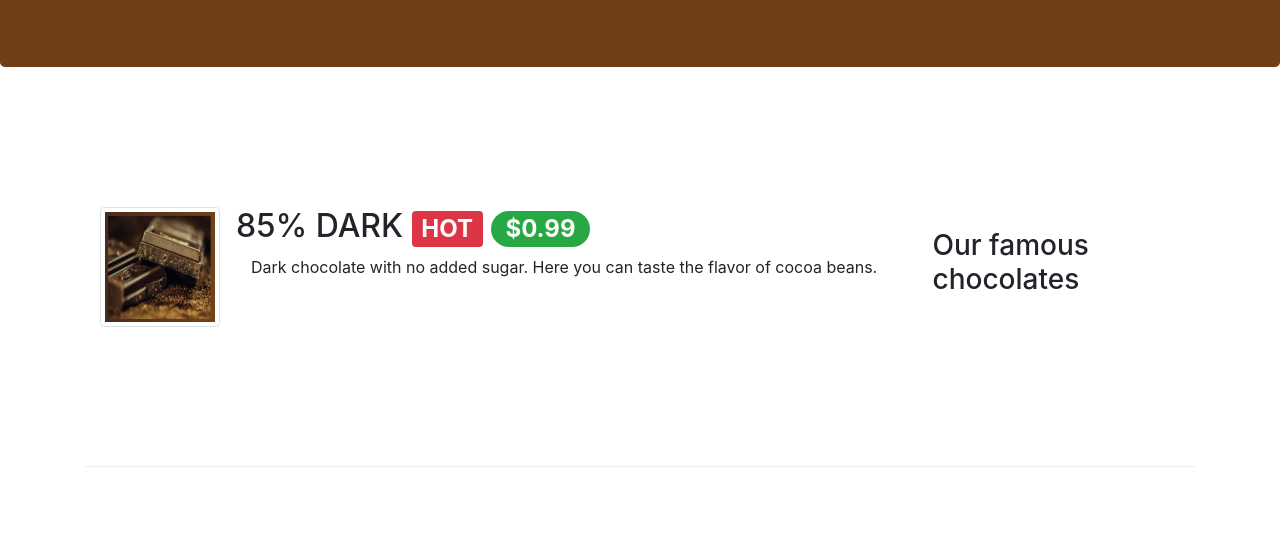
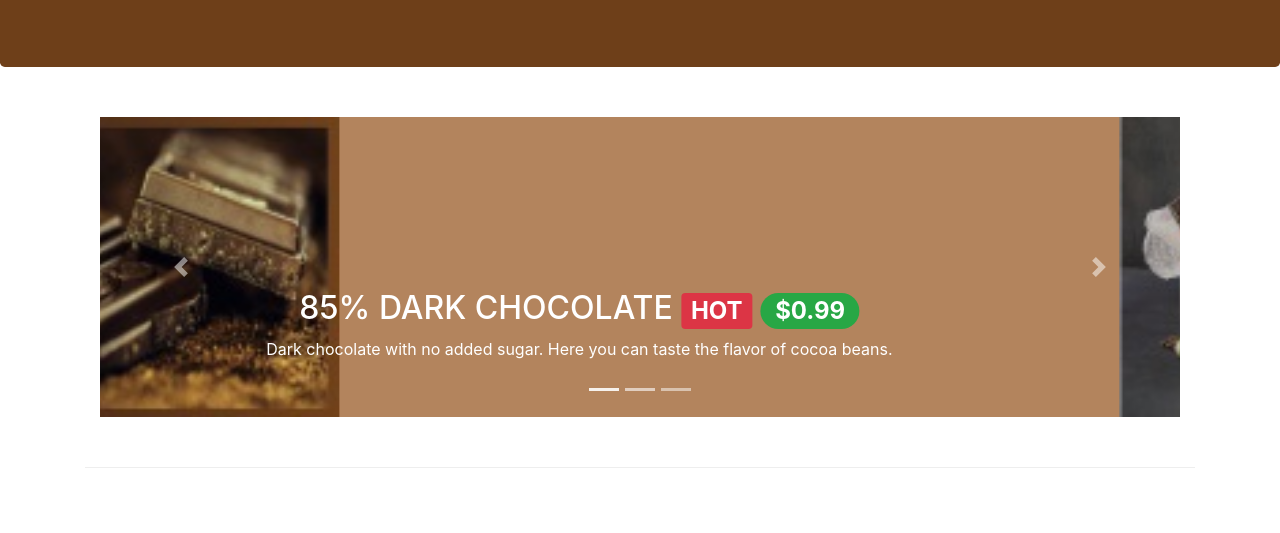
Before and after one commit to TliliMansour/leChocolat, a website: page index.html in a window 1280 px wide. Shown: the part 267-800 px from the top of the page. Drawn offline with nearby package versions, Linux system fonts and the light colour scheme.

Commit message:
Carousel

```diff
--- a/css/Styles.css
+++ b/css/Styles.css
@@ -36,3 +36,15 @@ body{
         background-color:#6E3F19
     }
     tr:hover {background-color:#dbb08db0!important}
+    .carousel {
+        background:#914d15b0
+    }
+    .carousel-item {
+      height: 300px;
+    }
+    .carousel-item img {
+        position: absolute;
+        top: 0;
+        left: 0;
+        min-height: 300px;
+    }
--- a/index.html
+++ b/index.html
@@ -110,6 +110,63 @@
     </header>
 
     <div class="container">
+        <div class="row row-content">
+            <div class="col">
+                <div id="mycarousel" class="carousel slide" data-ride="carousel">
+                    <div class="carousel-inner" role="listbox">
+                        <div class="carousel-item active">
+                            <img src="images/dark85.jpg" alt="85% DARK CHOCOLATE">
+                            <div class="carousel-caption ">
+                                <h2>85% DARK CHOCOLATE
+                                    <span class="badge badge-danger">HOT</span>
+                                    <span class="badge badge-pill badge-success">$0.99</span>
+                                </h2>
+                                <p class="col ">Dark chocolate with no added sugar.
+                                    Here you can taste the flavor of cocoa beans.
+                                </p>
+                            </div>
+                        </div>
+                        <div class="carousel-item">
+                            <img src="images/promotion.jpg" alt="Our basket">
+                            <div class="carousel-caption ">
+                                <h2>WEEK’S OFFER
+                                    <span class="badge badge-danger">NEW</span>
+                                    <span class="badge badge-pill badge-success">$4.99</span>
+                                </h2>
+                                <p class="col ">This week we offer a basket
+                                     with 10 delicious chocolates!
+                                </p>
+                            </div>
+                        </div>
+                        <div class="carousel-item">
+                            <img src="images/cartoonVasilis.png" alt="Vasilis Wilson">
+                            <div class="carousel-caption ">
+                                <h2>Vasilis Wilson
+                                 </h2>
+                                <p class="col ">Vasilis is well informed of all the current
+                                    trends in pastry and contributes his innovative ideas in our products.
+                                </p>
+                            </div>
+                        </div>
+                    </div>
+                    <ol class="carousel-indicators">
+                        <li data-target="#mycarousel" data-slide-to="0" class
+                          ="active"></li>
+                        <li data-target="#mycarousel" data-slide-to="1"></li>
+                        <li data-target="#mycarousel" data-slide-to="2"></li>
+                    </ol>
+                    <a class="carousel-control-prev" href="#mycarousel" role="button" data-slide="prev">
+                        <span class="carousel-control-prev-icon" aria-hidden="true"></span>
+                        <span class="sr-only">Previous</span>
+                    </a>
+                    <a class="carousel-control-next" href="#mycarousel" role="button" data-slide="next">
+                        <span class="carousel-control-next-icon" aria-hidden="true"></span>
+                        <span class="sr-only">Next</span>
+                    </a>
+                </div>
+            </div>
+          </div>
+
         <div class="row flex-row-reverse row-content align-items-center">
             <div class="col-4 col-sm-3">
                 <h3>Our famous chocolates</h3>
```
